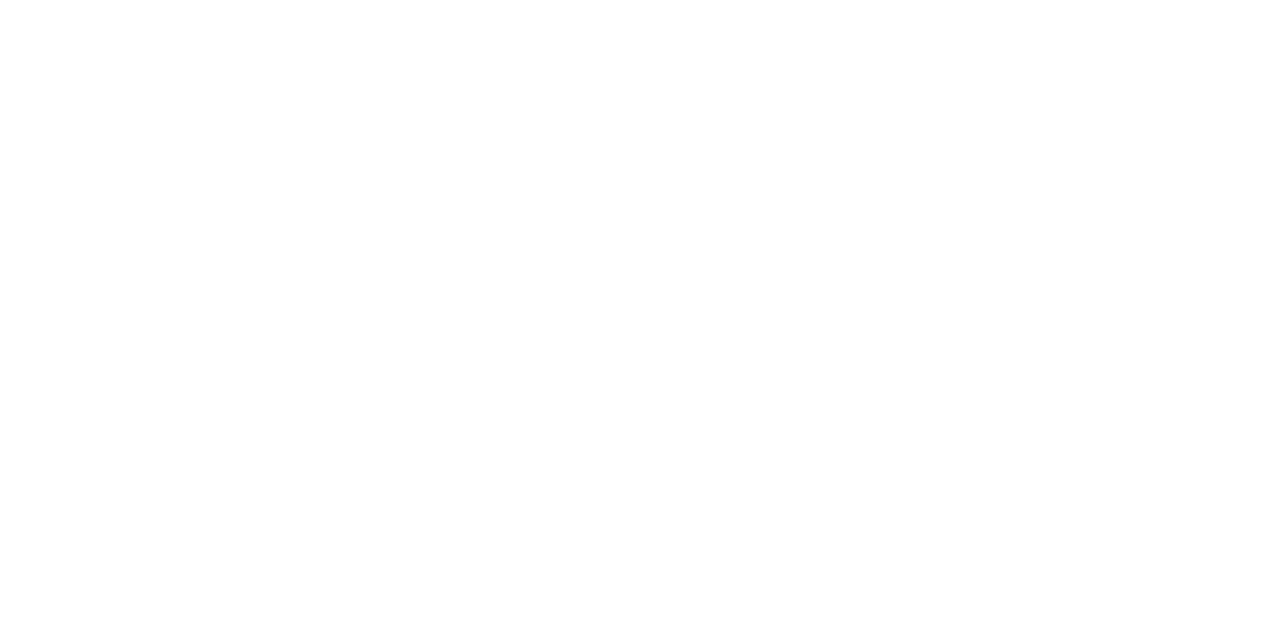
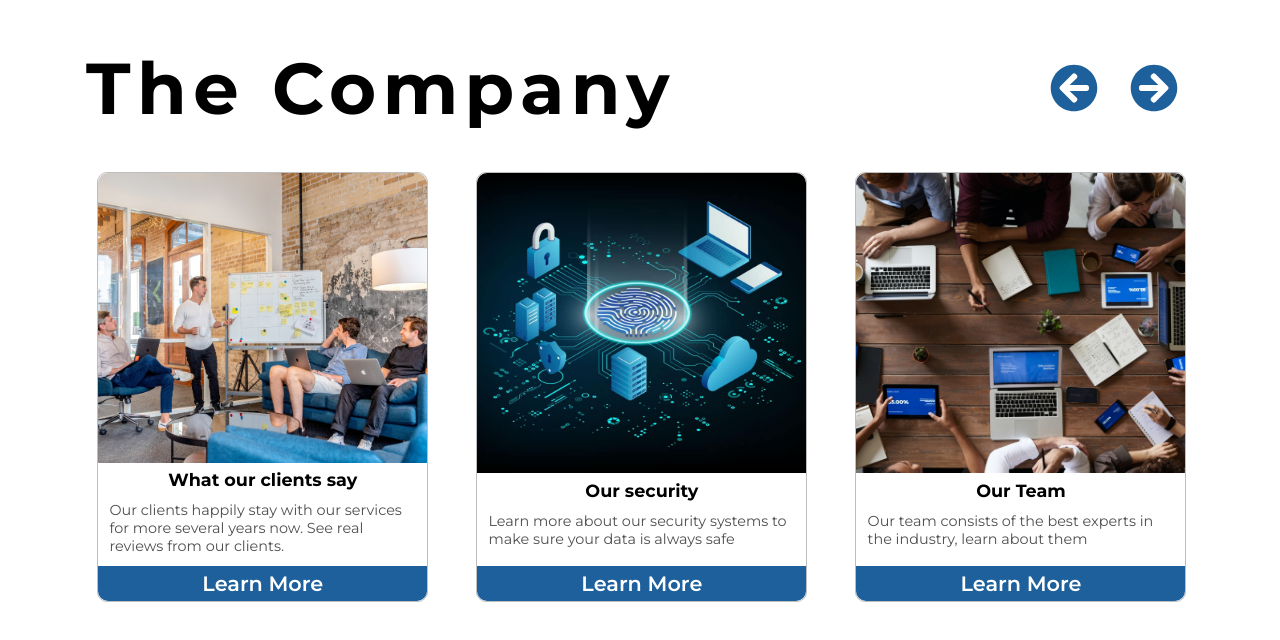
Before and after one commit to BrandonWingerAir/company-website-react, a React (Create React App) app: page / in a window 1280 px wide. Shown: the part 3740-4380 px from the top of the page. Before the commit the page ends 3724 px from the top, so only its background shows below. Built offline with nearby package versions, Linux system fonts and the light colour scheme; grey boxes are pictures that could not be loaded.

Commit message:
carousel slider component style & functionality

```diff
--- a/src/components/Carousel/Carousel.js
+++ b/src/components/Carousel/Carousel.js
@@ -0,0 +1,49 @@
+import { useState } from 'react'
+import { FaArrowCircleLeft, FaArrowCircleRight } from 'react-icons/fa';
+import { IconContext } from 'react-icons';
+import { carouselData, sliderSettings } from '../../data/carousel';
+import { Row, Heading, Section, TextContainer } from '../../globalStyles';
+import {
+    ReviewSlider,
+    ImgContainer,
+    CarouselImg,
+    BtnContainer,
+    CardBtn
+} from './carouselStyles';
+
+const Carousel = () => {
+    const [sliderRef, setSliderRef] = useState(null);
+
+    return (
+        <Section margin="auto" maxWidth="1280px" padding="50px 70px" inverse>
+            <Row justify="space-between" align="center" margin="1rem" wrap="wrap">
+                <Heading width="auto" inverse>
+                    The Company
+                </Heading>
+                <BtnContainer>
+                    <IconContext.Provider value={{ size: '3rem', color: '#1d609c' }}>
+                        <FaArrowCircleLeft onClick={sliderRef?.slickPrev}/>
+                        <FaArrowCircleRight onClick={sliderRef?.slickNext}/>
+                    </IconContext.Provider>
+                </BtnContainer>
+            </Row>
+
+            <ReviewSlider {...sliderSettings} ref={setSliderRef}>
+                {carouselData.map((el, index) => (
+                    <ImgContainer key={index}>
+                        <CarouselImg src={el.image}/>
+                        <TextContainer size="1.1rem" margin="0.4rem 0 0" weight="bold">
+                            {el.title}
+                        </TextContainer>
+                        <TextContainer size="0.9rem" margin="0.7rem" color="#4f4f4f">
+                            {el.description}
+                        </TextContainer>
+                        <CardBtn>Learn More</CardBtn>
+                    </ImgContainer>
+                ))}
+            </ReviewSlider>
+        </Section>
+    )
+}
+
+export default Carousel
--- /dev/null
+++ b/src/components/Carousel/carouselStyles.js
@@ -0,0 +1,81 @@
+import styled from 'styled-components';
+import { Row } from '../../globalStyles';
+import Slider from 'react-slick';
+
+export const BtnContainer = styled(Row)`
+    & svg {
+		margin: 0 1rem;
+		cursor: pointer;
+	}
+
+	& svg:hover {
+		opacity: 0.7;
+		transition: opacity 0.2s ease-in;
+	}
+
+	@media screen and (max-width: 960px) {
+		margin: 0 auto;
+	}
+`;
+
+export const ReviewSlider = styled(Slider)`
+    width: 100%;
+
+	.slick-track {
+		display: flex;
+		padding: 30px;
+		gap: 3rem;
+	}
+
+	.slick-slide {
+		display: flex;
+		justify-content: center;
+		margin-bottom: 1;
+		outline: none;
+	}
+
+	.slick-list {
+		overflow: hidden;
+	}
+`;
+
+export const ImgContainer = styled.div`
+    width: 90%;
+	display: flex !important;
+	justify-content: center;
+	flex-direction: column;
+	align-items: center;
+	border-radius: 10px;
+	outline: none;
+	height: 430px;
+
+	@media screen and (min-width: 440px) {
+		border: 1px solid #bebebe;
+	}
+`;
+
+export const CarouselImg = styled.img`
+    width: 100%;
+	height: 300px;
+	border-radius: 10px 10px 0 0;
+	object-fit: cover;
+	vertical-align: middle;
+`;
+
+export const CardBtn = styled.button`
+    background-color: #1d609c;
+	font-size: 1.3rem;
+	padding: 5px 10px;
+	color: #fff;
+	cursor: pointer;
+	width: 100%;
+	font-weight: 600;
+	margin: auto 0 0 0;
+	border: none;
+	border-radius: 0 0 10px 10px;
+
+	&:hover {
+		background-color: #112f4a;
+		transition: background-color 0.2s ease-in;
+	}
+`;
--- /dev/null
+++ b/src/data/carousel.js
@@ -0,0 +1,48 @@
+export const carouselData = [
+    {
+        title: 'What our clients say',
+        description: 'Our clients happily stay with our services for more several years now. See real reviews from our clients.',
+        image: './assets/clients.jpg'
+    },
+    {
+        title: 'Our security',
+        description: 'Learn more about our security systems to make sure your data is always safe',
+        image: './assets/security.jpg'
+    },
+    {
+        title: 'Our Team',
+        description: 'Our team consists of the best experts in the industry, learn about them',
+        image: './assets/teamwork.jpg'
+    },
+    {
+        title: 'Our servers',
+        description: 'Find more about hardware and software used for your service',
+        image: 'https://images.pexels.com/photos/325229/pexels-photo-325229.jpeg?cs=srgb&dl=pexels-manuel-geissinger-325229.jpg&fm=jpg'
+    },
+    {
+        title: 'Our top clients',
+        description: 'We have provided services to top clients in tech industry',
+        image: 'https://images.unsplash.com/photo-1522071820081-009f0129c71c?ixid=MnwxMjA3fDB8MHxwaG90by1wYWdlfHx8fGVufDB8fHx8&ixlib=rb-1.2.1&auto=format&fit=crop&w=1170&q=80'
+    }
+]
+
+export const sliderSettings = {
+    arrows: false,
+    slidesToShow: 3,
+    focusOnSelect: false,
+    accessability: false,
+    responsive: [
+        {
+            breakpoint: 1280,
+            settings: {
+                slidesToShow: 2
+            }
+        },
+        {
+            breakpoint: 900,
+            settings: {
+                slidesToShow: 1
+            }
+        }
+    ]
+};
--- a/src/globalStyles.js
+++ b/src/globalStyles.js
@@ -42,7 +42,7 @@
     width: ${({ width }) => width ? width : '100%'};
 `;
 
-export const TextWrapper = styled.span`
+export const TextContainer = styled.span`
 	color: ${({ color }) => (color ? color : '')};
 	font-size: ${({ size }) => (size ? size : '')};
 	font-weight: ${({ weight }) => (weight ? weight : '')};
--- a/src/pages/Home.js
+++ b/src/pages/Home.js
@@ -2,6 +2,7 @@
 import Features from '../components/Features/Features';
 import Content from '../components/Content/Content';
 import { contentOne, contentTwo, contentThree } from '../data/content';
+import Carousel from '../components/Carousel/Carousel';
 
 const Home = () => {
   return (
@@ -11,6 +12,7 @@
             <Content {...contentOne}/>
             <Content {...contentTwo}/>
             <Content {...contentThree}/>
+            <Carousel/>
       </>
   )
 }
```
